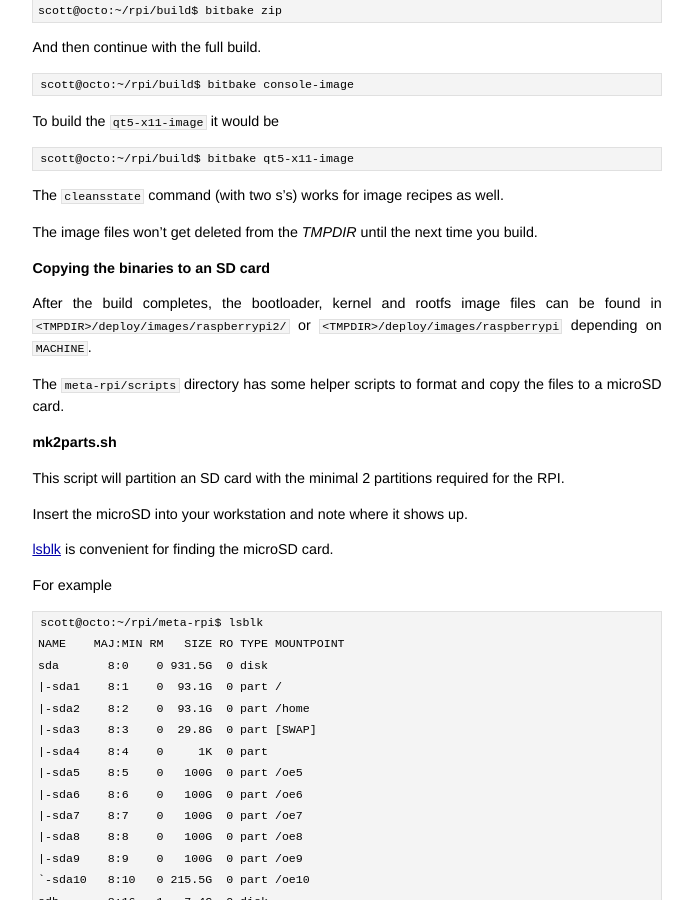
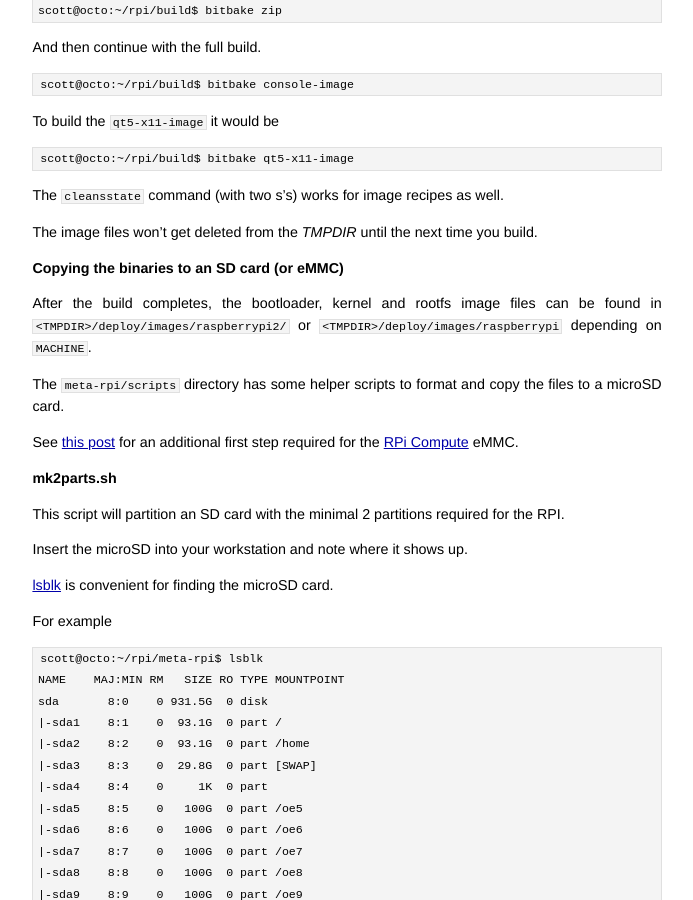
Before and after one commit to jumpnow/jumpnowtek-site, a Jekyll site: the page built from _posts/2015-12-04-Raspberry-Pi-Systems-with-Yocto.md, in a window 1280 px wide and 900 px high, scrolled down 6312 px. Shown: the whole window, without its empty margins (293-986 px from the left). Built offline with Jekyll 4.4.1, drawn with Linux system fonts in a browser that asks for light colours; some of the changed text lies outside the part shown.

Commit message:
Add link to rpi compute post

```diff
--- a/_posts/2015-12-04-Raspberry-Pi-Systems-with-Yocto.md
+++ b/_posts/2015-12-04-Raspberry-Pi-Systems-with-Yocto.md
@@ -318,11 +318,13 @@ The `cleansstate` command (with two s's) works for image recipes as well.
 The image files won't get deleted from the *TMPDIR* until the next time you build.
 
 
-### Copying the binaries to an SD card
+### Copying the binaries to an SD card (or eMMC)
 
 After the build completes, the bootloader, kernel and rootfs image files can be found in `<TMPDIR>/deploy/images/raspberrypi2/` or `<TMPDIR>/deploy/images/raspberrypi` depending on `MACHINE`.
 
 The `meta-rpi/scripts` directory has some helper scripts to format and copy the files to a microSD card.
+
+See [this post][rpi-compute-post] for an additional first step required for the [RPi Compute][rpi-compute] eMMC.
 
 #### mk2parts.sh
 
@@ -591,3 +593,4 @@ A quick test of the camera for 60 seconds (flipping the image because of the way
 [hifiberry-amp]: https://www.hifiberry.com/ampplus/
 [rpi-compute]: https://www.raspberrypi.org/products/compute-module/
 [rpi2-b]: https://www.raspberrypi.org/products/raspberry-pi-2-model-b/
+[rpi-compute-post]: http://www.jumpnowtek.com/rpi/Working-with-the-raspberry-pi-compute.html
```
Also changed, not shown: other parts of _posts/2015-12-04-Raspberry-Pi-Systems-with-Yocto.md (+1 -1 lines).
